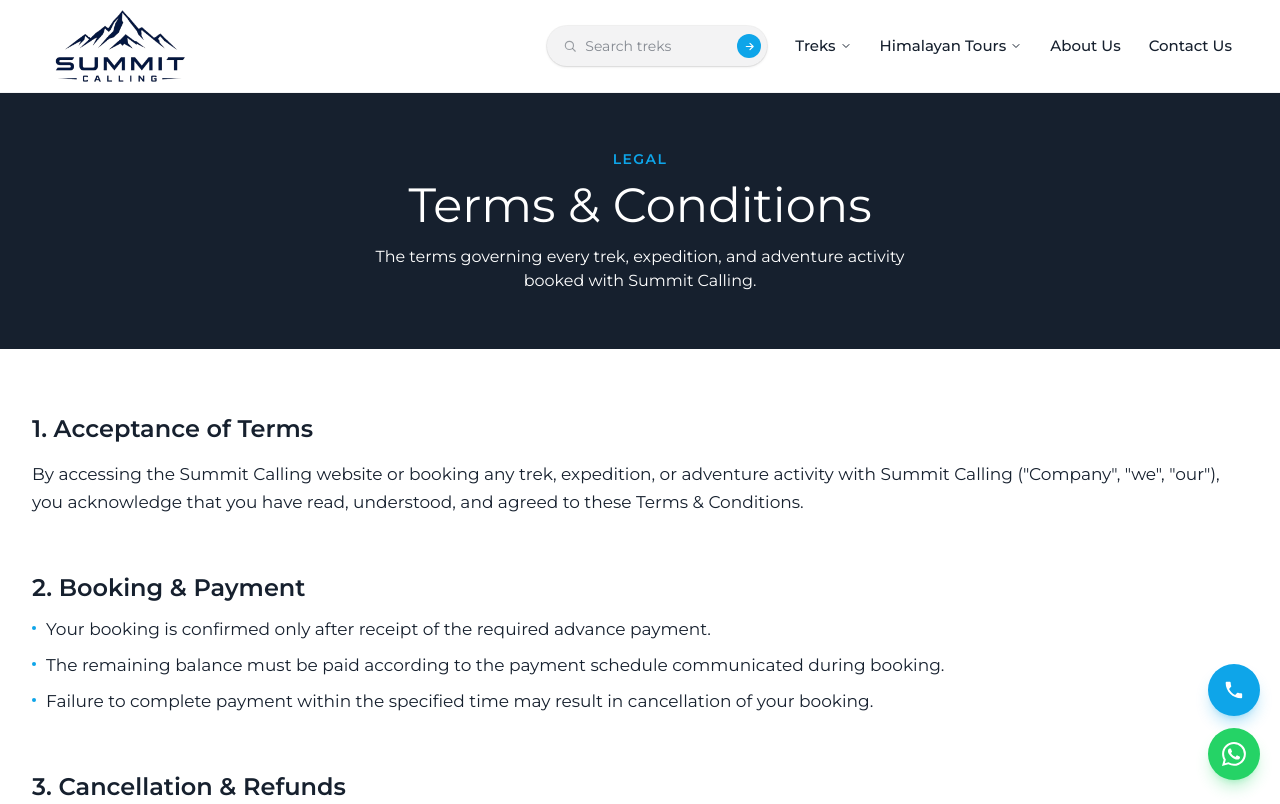
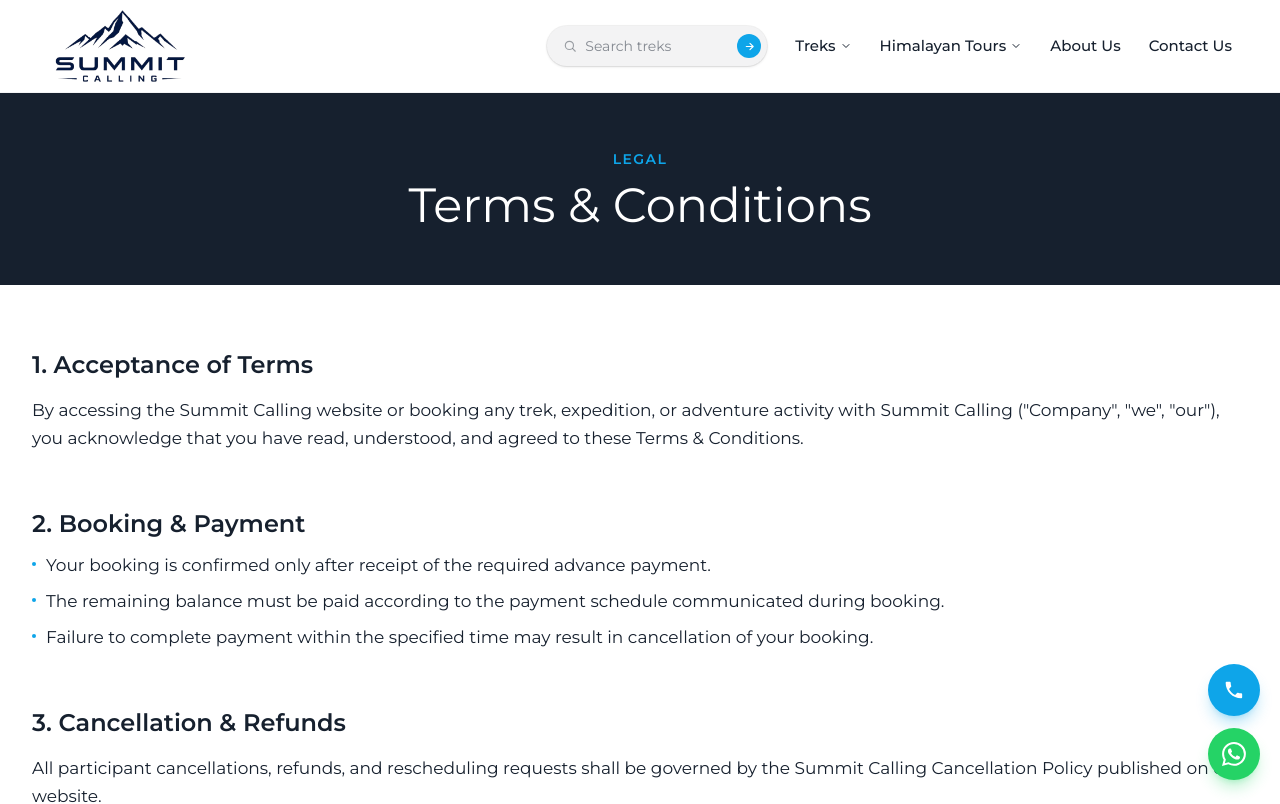
Before and after one commit to summitcalling/Website-, a Next.js app: page /terms in a window 1280 px wide. Shown: the top 804 px of the page. Built offline with nearby package versions, Linux system fonts and the light colour scheme.

Commit message:
Remove description paragraph from Terms and Cancellation Policy page headers

```diff
--- a/src/app/cancellation-policy/page.js
+++ b/src/app/cancellation-policy/page.js
@@ -127,7 +127,6 @@ export default function CancellationPolicyPage() {
       <PageHeader
         eyebrow="Legal"
         title="Cancellation & Refund Policy"
-        description="How cancellations, rescheduling, and refunds work across treks, expeditions, helicopter tours, and mountain flights."
       />
 
       <section className="bg-white">
--- a/src/app/terms/page.js
+++ b/src/app/terms/page.js
@@ -345,7 +345,6 @@ export default function TermsPage() {
       <PageHeader
         eyebrow="Legal"
         title="Terms & Conditions"
-        description="The terms governing every trek, expedition, and adventure activity booked with Summit Calling."
       />
 
       <section className="bg-white">
```
